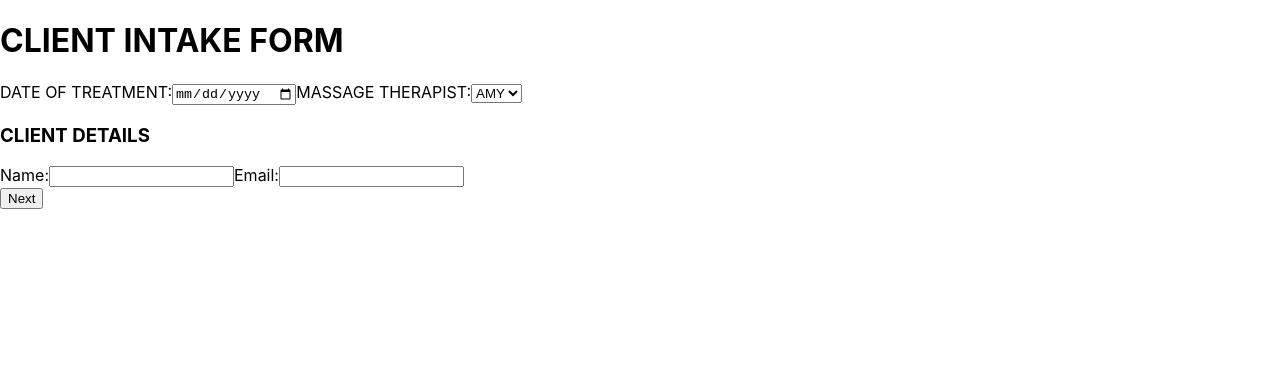
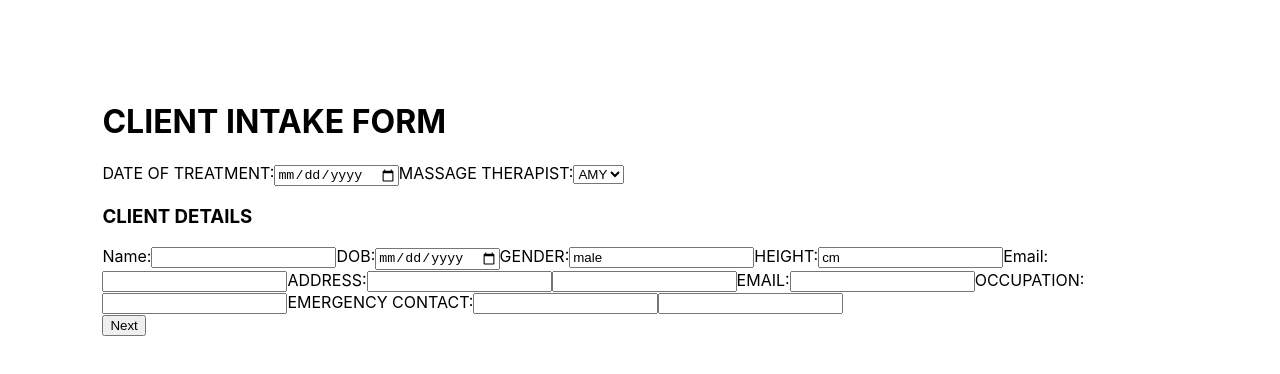
Before and after one commit to R-Morton/zingara-medical-form, a React (Create React App) app: page /client/form in a window 1280 px wide. Shown: the top 374 px of the page. Built offline with nearby package versions, Linux system fonts and the light colour scheme.

Commit message:
page 1 of medical form has content added

```diff
--- a/src/components/ClientMedicalForm.jsx
+++ b/src/components/ClientMedicalForm.jsx
@@ -1,6 +1,6 @@
 import { useState } from "react";
 import { useMedicalData, useMedicalDispatch } from "../contexts/ClientMedicalContext";
-
+import "../stylesheets/medicalForm.css"
 
 
 export function MedicalForm(props) {
@@ -22,7 +22,8 @@ export function MedicalForm(props) {
     const [therapist, setTherapist] = useState("")
     const [dateOfBirth, setDateOfBirth] = useState("")
     const [height, setHeight] = useState("cm")
-    const [address, setAddress] = useState("")
+    const [address1, setAddress1] = useState("")
+    const [address2, setAddress2] = useState("")
     const [occupation, setOccupation] = useState("")
     const [eContactName, setEContactName] = useState("")
     const [eContactNumber, setEContactNumber] = useState("")
@@ -37,8 +38,28 @@ export function MedicalForm(props) {
         setTherapist(event.target.value)
     }
 
+    const handleChangeDOB = (event) => {
+        setDateOfBirth(event.target.value)
+    }
+
     const handleChangeEmail = (event) => {
         setLocalEmail(event.target.value);
+    }
+
+    const handleChangeHeight = (event) => {
+        setHeight(event.target.value)
+    }
+
+    const handleChangeAddress1 = (event) => {
+        setAddress1(event.target.value)
+    }
+
+    const handleChangeAddress2 = (event) => {
+        setAddress1(event.target.value)
+    }
+
+    const handleChangeOccupation = (event) => {
+        setOccupation(event.target.value)
     }
 
     const handleChangeUsername = (event) => {
@@ -47,6 +68,14 @@ export function MedicalForm(props) {
 
     const handleChangeGender = (event) => {
         setLocalGender(event.target.value);
+    }
+
+    const handleEContactName = (event) => {
+        setEContactName(event.target.value)
+    }
+
+    const handleEContactNumber = (event) => {
+        setEContactNumber(event.target.value)
     }
 
     const handleChangeAge = (event) => {
@@ -85,7 +114,7 @@ export function MedicalForm(props) {
 
     function form1() {
         return(
-            <div>
+            <div class="main-client-form">
                 <h1>CLIENT INTAKE FORM</h1>
             <form>
                 <label>DATE OF TREATMENT:</label>
@@ -94,12 +123,30 @@ export function MedicalForm(props) {
                 <select value={therapist} onChange={handleChangeTherapist}>
                     <option value={"AMY"}>AMY</option>
                 </select>
-
-                <h3>CLIENT DETAILS</h3>
+            </form>
+            <h3>CLIENT DETAILS</h3>
+            <form>
                 <label>Name:</label>
                 <input type="text" value={localName} onChange={handleChangeUsername} />
+                <label>DOB:</label>
+                <input type="date" value={dateOfBirth} onChange={handleChangeDOB}/>
+                <label>GENDER:</label>
+                <input type="text" value={localGender} onChange={handleChangeGender} />
+                <label>HEIGHT:</label>
+                <input type="text" value={height} onChange={handleChangeHeight} />
                 <label>Email:</label>
                 <input type="text" value={localEmail} onChange={handleChangeEmail} />
+                <label>ADDRESS:</label>
+                <input type="text" value={address1} onChange={handleChangeAddress1} />
+                <input type="text" value={address1} onChange={handleChangeAddress2} />
+                <label>EMAIL:</label>
+                <input type="text" value={localEmail} onChange={handleChangeEmail} />
+                <label>OCCUPATION:</label>
+                <input type="text" value={occupation} onChange={handleChangeOccupation} />
+                <label>EMERGENCY CONTACT:</label>
+                <input type="text" value={eContactName} onChange={handleEContactName} />
+                <input type="text" value={eContactNumber} onChange={handleEContactNumber} />
+
 
             </form>
             <button onClick={handleNext} >Next</button>
--- /dev/null
+++ b/src/stylesheets/medicalForm.css
@@ -0,0 +1,3 @@
+.main-client-form {
+    margin: 8%;
+}
```
